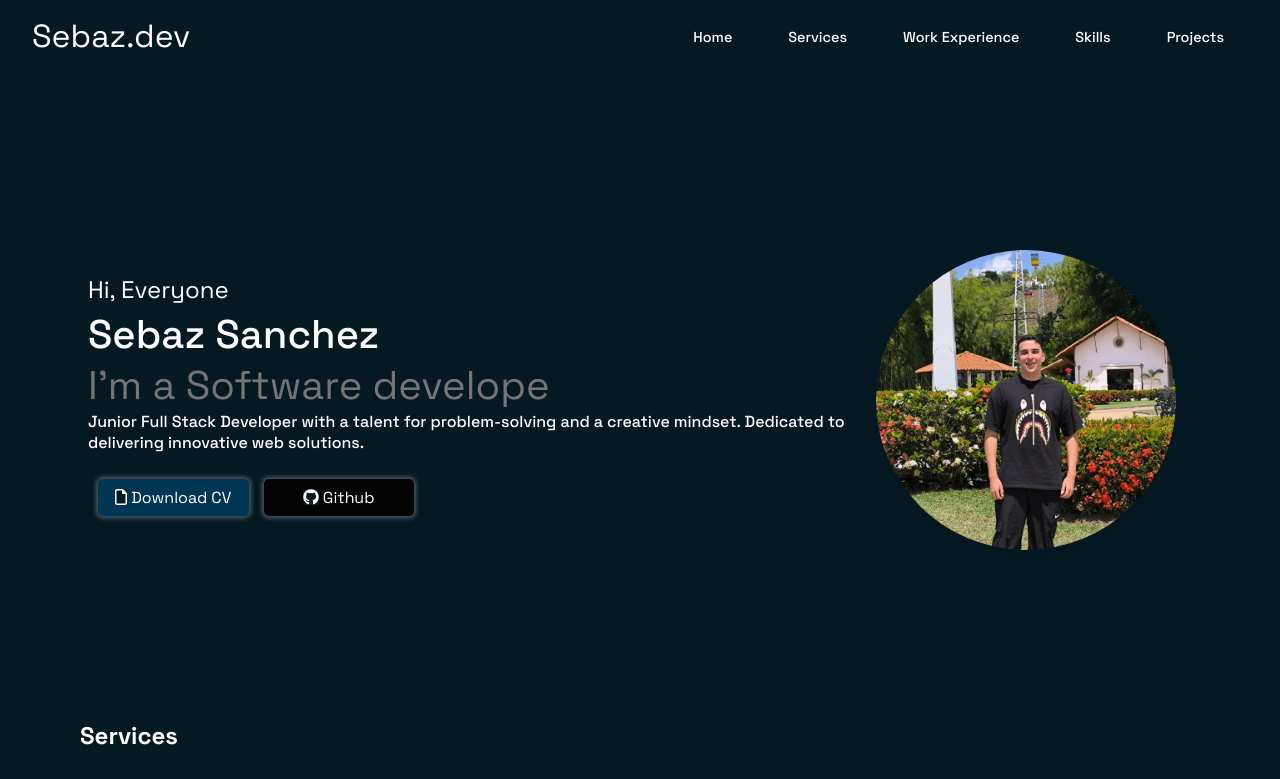
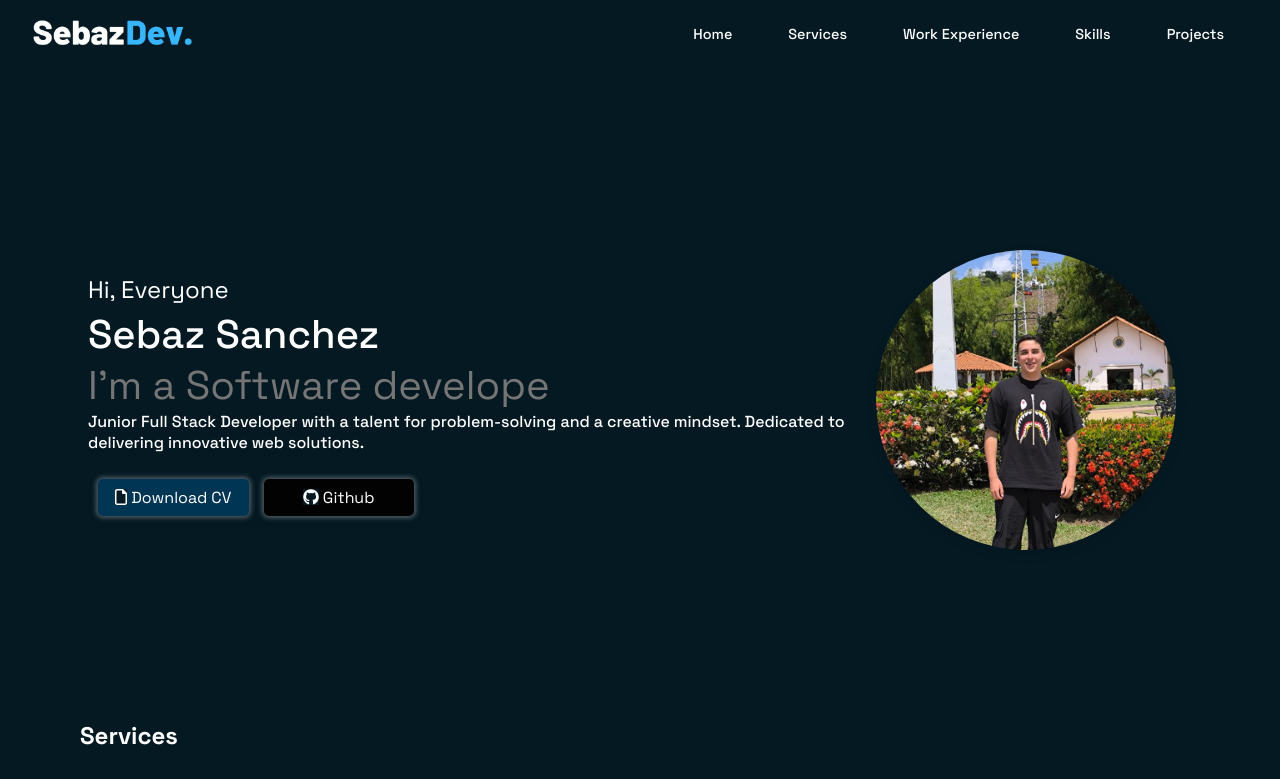
Before and after one commit to Sebasxx44/PortFolio-React, a React (Vite) app: page / in a window 1280 px wide. Shown: the top 779 px of the page. Built offline with nearby package versions, Linux system fonts and the light colour scheme.

Commit message:
change logo in app

```diff
--- a/src/assets/components/AboutMe/AboutMe.jsx
+++ b/src/assets/components/AboutMe/AboutMe.jsx
@@ -3,6 +3,7 @@ import { ReactTyped } from "react-typed";
 import './AboutMe.css'
 import photo from '/images/PrincipalImagePhoto.jpeg'
 import cv from '/cvs/HV.pdf'
+
 
 export function AboutMe() {
 
@@ -48,8 +49,8 @@ export function AboutMe() {
                     <p>Junior Full Stack Developer with a talent for problem-solving and a creative mindset. Dedicated to delivering innovative web solutions.</p>
 
                     <div className="content-buttons">
-                        <button onClick={downloadCv} className="button-download-cv"><i class="fa-regular fa-file"></i> Download CV</button>
-                        <button onClick={downloadCv} className="button-github" onClick={() => window.open("https://github.com/Sebasxx44")}><i class="fa-brands fa-github"></i> Github</button>
+                        <button onClick={downloadCv} className="button-download-cv"><i className="fa-regular fa-file"></i> Download CV</button>
+                        <button className="button-github" onClick={() => window.open("https://github.com/Sebasxx44")}><i className="fa-brands fa-github"></i> Github</button>
                     </div>
 
                 </div>
--- a/src/assets/components/Navbar/MobileNavbar/MobileNavbar.jsx
+++ b/src/assets/components/Navbar/MobileNavbar/MobileNavbar.jsx
@@ -1,4 +1,5 @@
 import '../Navbar.css'
+import logo from '/images/logo.png'
 
 export function MobileNavbar ({isOpen, toggleMenu}) {
 
@@ -10,7 +11,7 @@ export function MobileNavbar ({isOpen, toggleMenu}) {
         <div className={`mobile-menu ${isOpen ? 'active' : ''}`} onClick={toggleMenu}>
 
             <div className='mobile-menu-container'>
-                <p>Sebaz.dev</p>
+            <img className="logoImgMovile" src={logo} alt="logo" />
 
                 <ul>
                     <li><a className="menu-item" href="#about-me" >Home</a></li>
--- a/src/assets/components/Navbar/Navbar.css
+++ b/src/assets/components/Navbar/Navbar.css
@@ -17,8 +17,13 @@
     margin: 0 auto;
 }
 
-.nav-content p {
-    font-size: 2rem;
+.logoImg{
+    width: 160px;
+}
+
+.logoImgMovile{
+    width: 140px;
+    margin-bottom: 50px;
 }
 
 .nav-content ul {
@@ -157,6 +162,10 @@
     .nav-content ul {
         display: none;
     }
+
+    .logoImg{
+        width: 140px;
+    }
 }
 
 @media(max-width : 1325px) {
--- a/src/assets/components/Navbar/NavbarComponent.jsx
+++ b/src/assets/components/Navbar/NavbarComponent.jsx
@@ -1,6 +1,7 @@
 import { useState } from "react";
 import './Navbar.css'
 import { MobileNavbar } from "./MobileNavbar/MobileNavbar";
+import logo from '/images/logo.png'
 
 export function Navbar() {
 
@@ -28,7 +29,7 @@ export function Navbar() {
             <nav className="nav-wrapper">
                 <div className="nav-content">
 
-                    <p>Sebaz.dev</p>
+                    <img className="logoImg" src={logo} alt="logo" />
 
                     <ul>
                         <li><a className="menu-item" href="#about-me" >Home</a></li>
@@ -39,7 +40,7 @@ export function Navbar() {
                     </ul>
 
                     <button className="menu-btn" onClick={toggleMenu}>
-                        <span class="material-symbols-outlined" style={{fontSize:'1.8rem'}}>{openMenu ? 'close' : 'menu'}</span>
+                        <span className="material-symbols-outlined" style={{fontSize:'1.8rem'}}>{openMenu ? 'close' : 'menu'}</span>
                     </button>
 
 
--- a/src/assets/components/Projects/ProjectsCard/ProjectsCard.jsx
+++ b/src/assets/components/Projects/ProjectsCard/ProjectsCard.jsx
@@ -15,14 +15,14 @@ export function ProjectsCard({ details,styleClass }) {
 
                     <div className="project-links">
                         <button className="project-btn-link" onClick={() => window.open(details.link)}>{details.name}</button>
-                        <button className="project-btn-github" onClick={() => window.open(details.github)}><i class="fa-brands fa-github"></i> Github</button>
+                        <button className="project-btn-github" onClick={() => window.open(details.github)}><i className="fa-brands fa-github"></i> Github</button>
                     </div>
 
                     <p>{details.description}</p>
 
                     <div className="project-technologies">
                         {details.technologies.map((tech) => (
-                            <img src={tech} alt="image" />
+                            <img key={tech} src={tech} alt="image" />
                         ))}
                     </div>
 
--- a/src/assets/components/Services/ServicesCard/ServicesCard.jsx
+++ b/src/assets/components/Services/ServicesCard/ServicesCard.jsx
@@ -8,7 +8,7 @@ export function ServicesCard({ details}){
         <>
             <div className='service-card'>
 
-                <i class={details.icon}></i>
+                <i className={details.icon}></i>
                 <h5>{details.title}</h5>
 
                 <p>{details.description}</p>
--- a/src/assets/components/WorkExperience/WorkExperience.jsx
+++ b/src/assets/components/WorkExperience/WorkExperience.jsx
@@ -41,11 +41,11 @@ export function WorkExperience() {
             <div className='experience-content'>
 
                 <div className='arrow-right' onClick={sliderRight}>
-                    <span class='material-symbols-outlined'>chevron_right</span>
+                    <span className='material-symbols-outlined'>chevron_right</span>
                 </div>
 
                 <div className='arrow-left' onClick={sliderLeft}>
-                    <span disa class='material-symbols-outlined'>chevron_left</span>
+                    <span disabled className='material-symbols-outlined'>chevron_left</span>
                 </div>
 
                 <Slider ref={sliderRef} {...settings}>
```
Also changed, not shown: public/images/logo.png (added).
